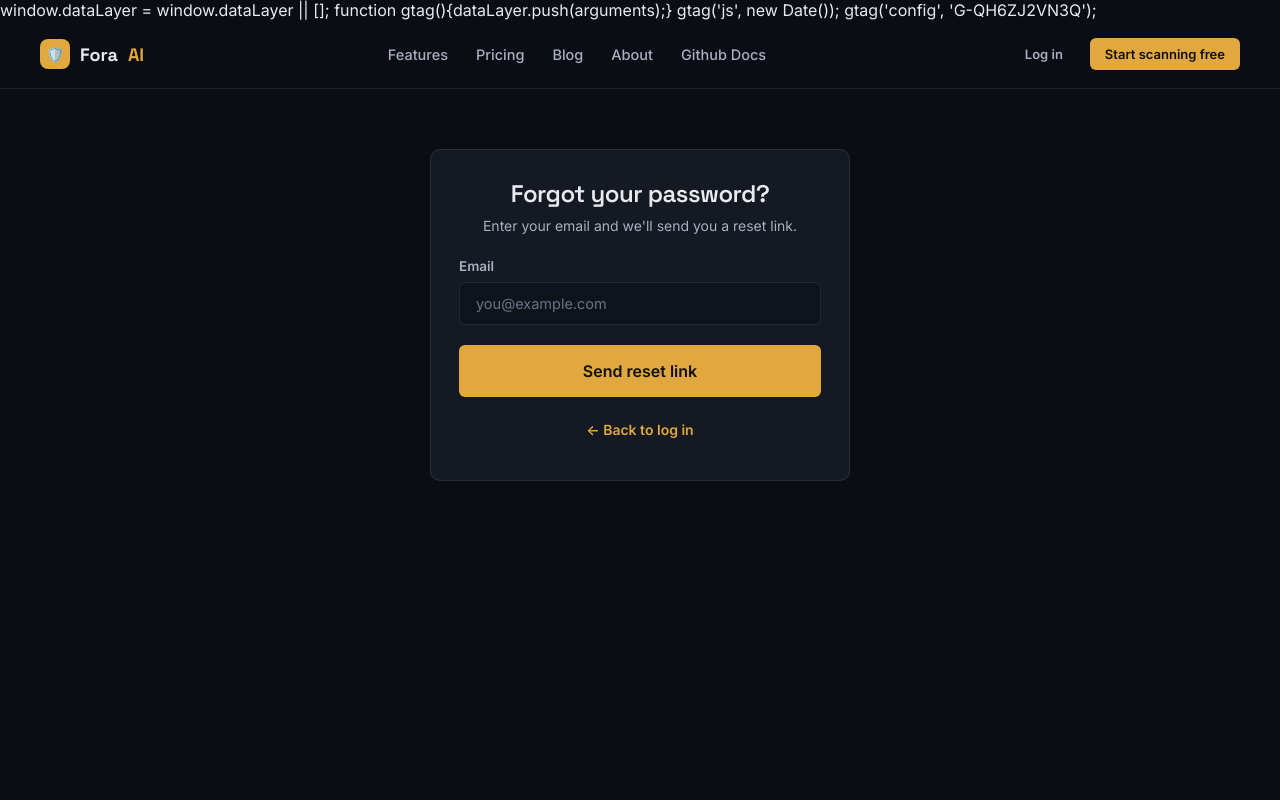
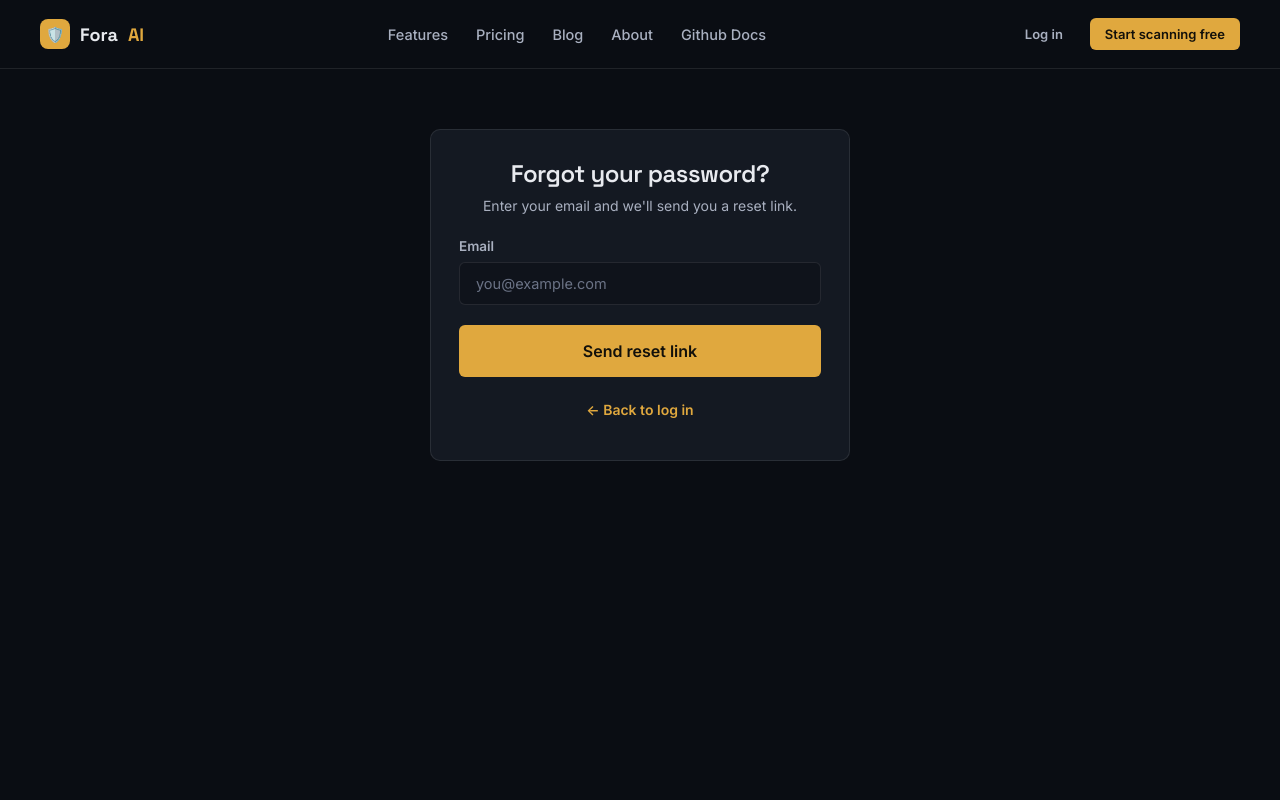
Before and after one commit to Faizan-ai-nova/Fora-ai-A-POWERFUL-TOOL, a Django app: page /accounts/forgot-password/ in a window 1280 px wide. Run offline with Django 5.2, Linux system fonts and the light colour scheme.

Commit message:
Update base.html

```diff
--- a/templates/base.html
+++ b/templates/base.html
@@ -7,7 +7,7 @@
   <script async src="https://pagead2.googlesyndication.com/pagead/js/adsbygoogle.js?client=ca-pub-8724042466038280"
      crossorigin="anonymous"></script>
    <meta name="google-site-verification" content="mbJmw9pUcHx0NpggLxI8oPNQGWQWDUqGrs3XxC1j5TY" />
-  <!-- Google tag (gtag.js) -->
+
 <!-- Google tag (gtag.js) -->
 <script async src="https://www.googletagmanager.com/gtag/js?id=G-F7CCB10LFZ"></script>
 <script>
@@ -17,11 +17,7 @@
 
   gtag('config', 'G-F7CCB10LFZ');
 </script>
-  window.dataLayer = window.dataLayer || [];
-  function gtag(){dataLayer.push(arguments);}
-  gtag('js', new Date());
-  gtag('config', 'G-QH6ZJ2VN3Q');
-</script>
+
   <title>{% block title %}Fora AI — AI-Powered Security Scanner{% endblock %}</title>
   <meta name="description" content="{% block meta_description %}Find security vulnerabilities in your code before attackers do. AI-powered static analysis for Python, Django, JavaScript, HTML and CSS.{% endblock %}">
   {% block canonical %}<link rel="canonical" href="{{ request.build_absolute_uri }}">{% endblock %}
```
